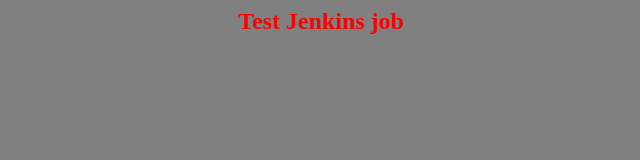
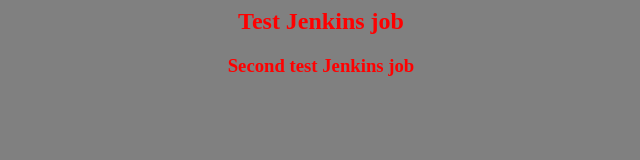
Before and after one commit to GenFPS/Test-for-jenkins, a plain HTML site: page index.html in a window 1280 px wide. Shown: the whole page, without its empty margins (319-959 px from the left). Drawn offline with Linux system fonts and the light colour scheme.

Commit message:
Update index.html
"added second line to index.html"

```diff
--- a/index.html
+++ b/index.html
@@ -2,6 +2,7 @@
   <body bgcolor="gray">
     <center>
       <h2><font color="red">Test Jenkins job</font></h2>
+      <h3><font color="red">Second test Jenkins job</font></h2>
     </center>
   </body>
 </html>
```
